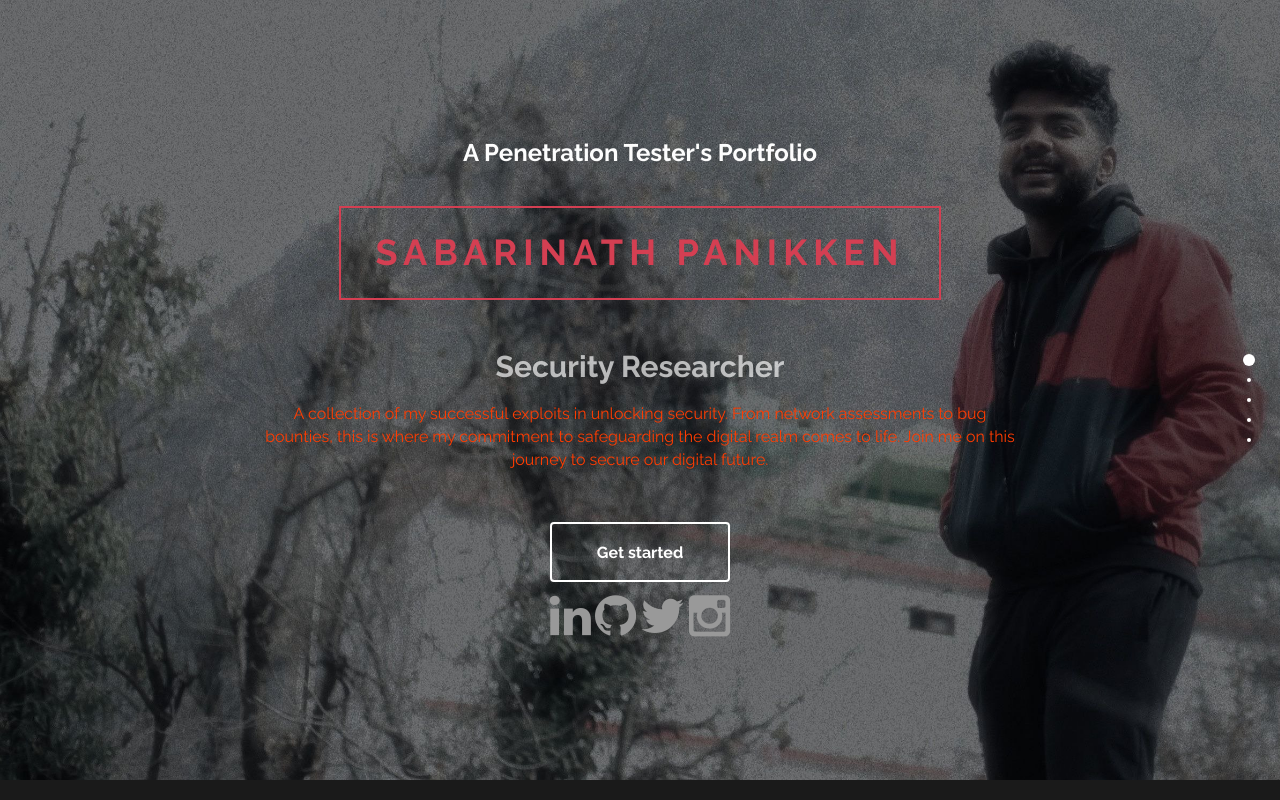
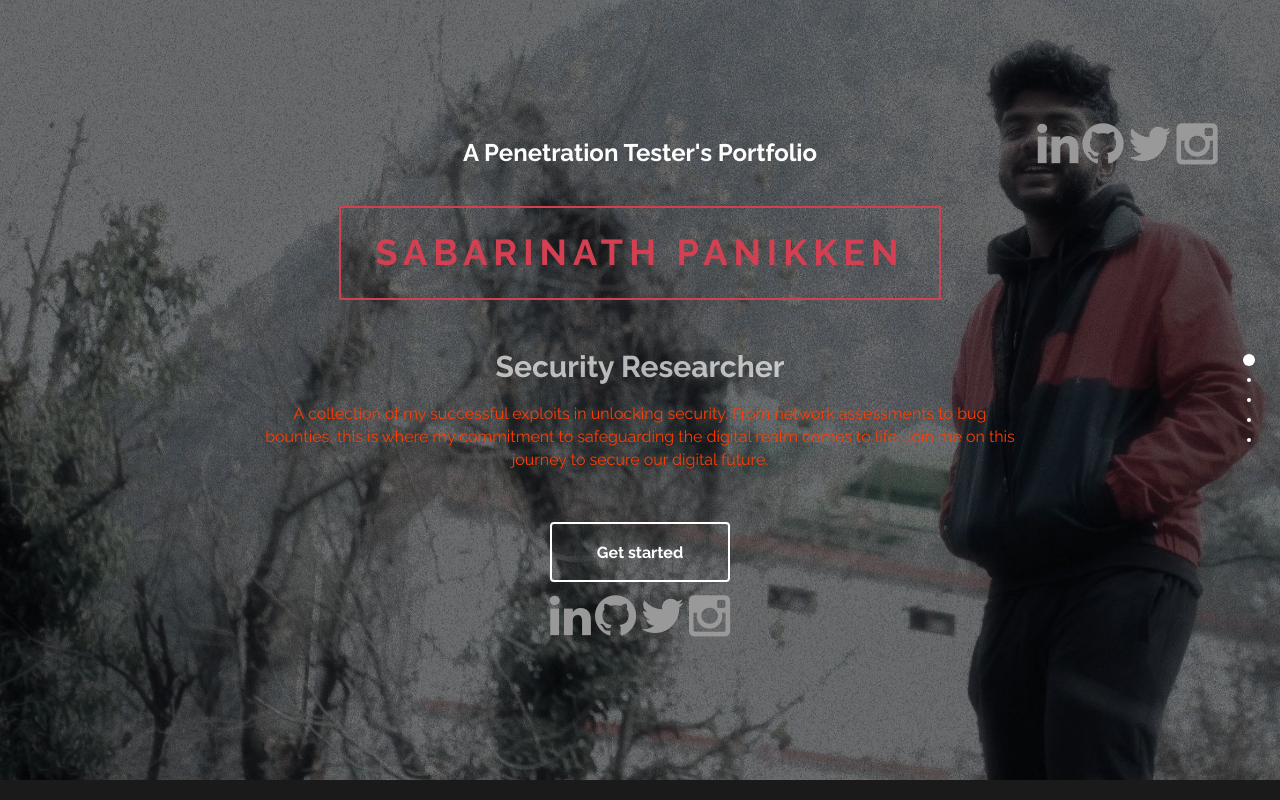
Before and after one commit to nanuzn/Porfolio, a plain HTML site: page index.html in a window 1280 px wide. Shown: the top 800 px of the page. Drawn offline with Linux system fonts and the light colour scheme.

Commit message:
Update index.html

```diff
--- a/index.html
+++ b/index.html
@@ -55,6 +55,12 @@
 							<i href="https://fb.com" class="fa fa-instagram" style="font-size:48px;"></i>
 						</ul>
 					</div>
+					<ul class="social-icon">
+							<i href="https://fb.com" class="fa fa-linkedin" style="font-size:48px;"></i>
+							<i href="https://fb.com" class="fa fa-github" style="font-size:48px;"></i>
+							<i href="https://fb.com" class="fa fa-twitter" style="font-size:48px;"></i>
+							<i href="https://fb.com" class="fa fa-instagram" style="font-size:48px;"></i>
+						</ul>
 					<div class="col-md-2"></div>
 				</div>
 			</div>
```
